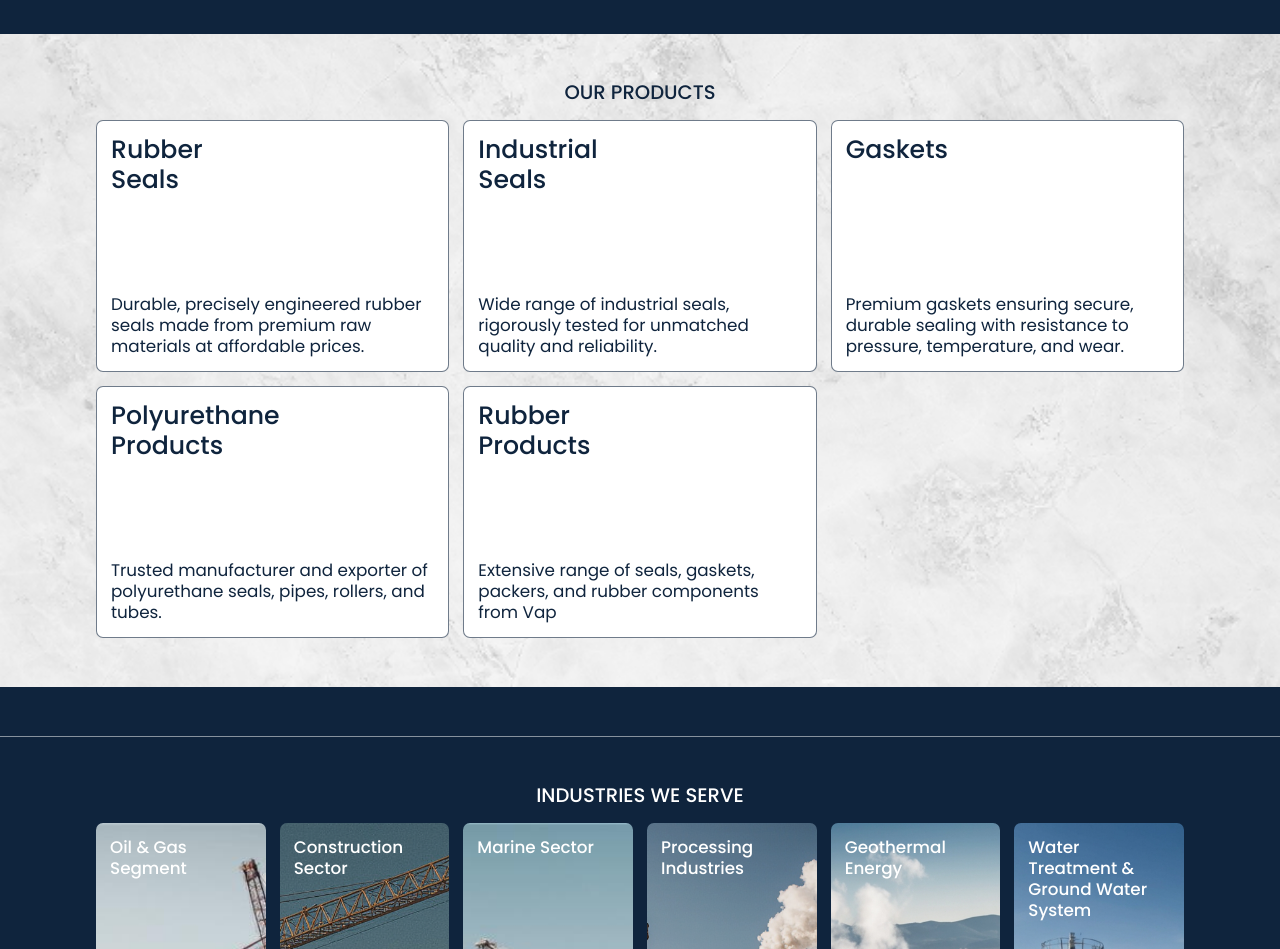
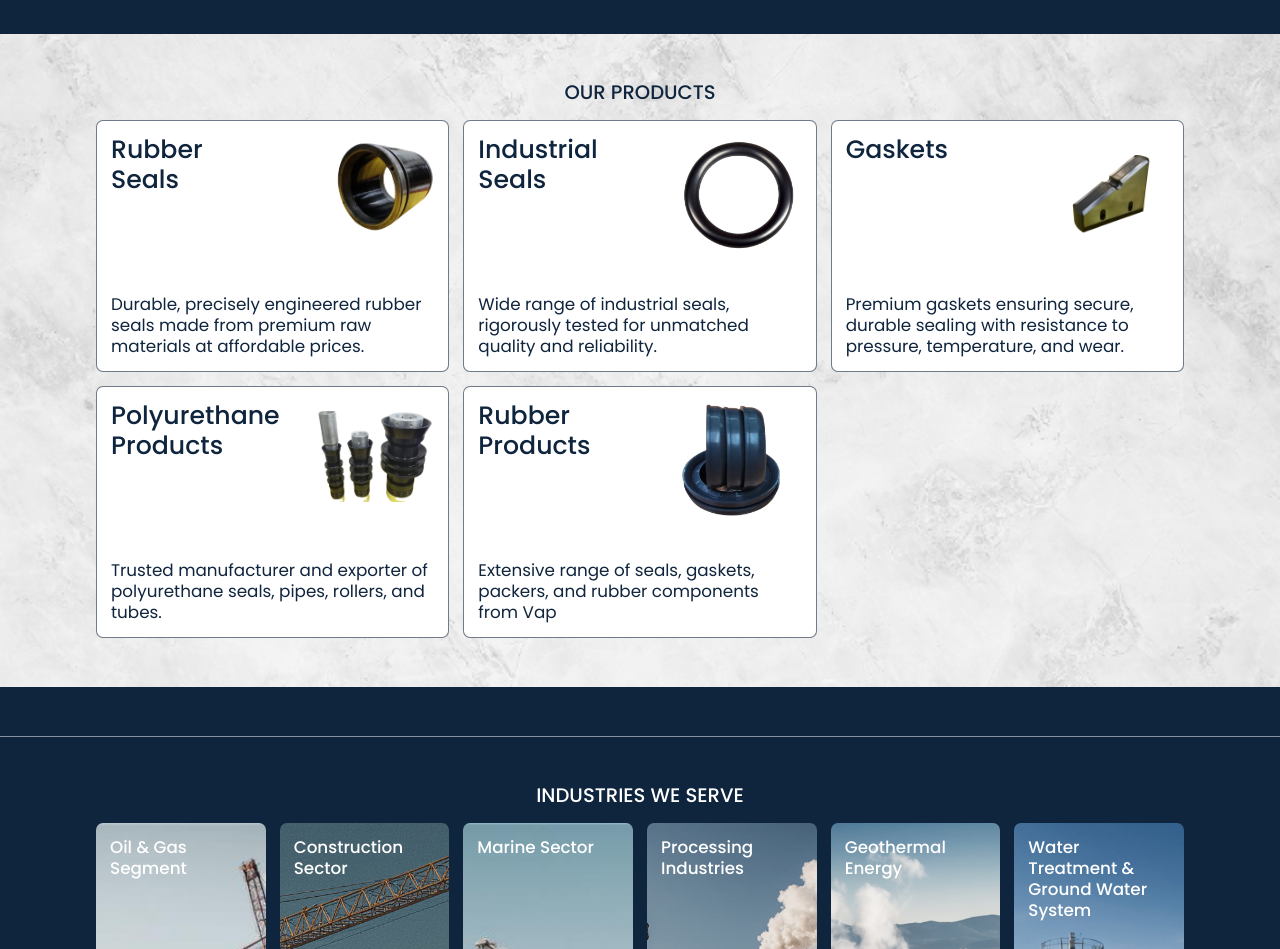
Before and after one commit to muhammedaslammm/fortune_sealing, a Next.js app in the folder frontend/: page / in a window 1280 px wide. Shown: the part 900-1849 px from the top of the page. Built offline with nearby package versions, Linux system fonts and the light colour scheme; a web font is replaced by a local one.

Commit message:
(update):small update made

```diff
--- a/frontend/app/components/Products.jsx
+++ b/frontend/app/components/Products.jsx
@@ -30,11 +30,11 @@ const Products = () => {
                 <div className="mt-auto text_color--secondary text max-w-[30rem] text-[1.2rem] leading-[1.5rem]">
                   {product.short_description}
                 </div>
-                {/* <img
+                <img
                   className="absolute top-[0rem] right-[.5rem] h-[8rem] w-[8rem] lg:h-[9rem] lg:w-[9rem] xl:w-[10rem] xl:h-[10rem] object-contain"
                   src={product.banner_image}
                   alt={product.name}
-                /> */}
+                />
               </div>
             </Link>
           ))}
--- a/frontend/app/product/[product_id]/page.jsx
+++ b/frontend/app/product/[product_id]/page.jsx
@@ -29,8 +29,9 @@ const ProductPage = () => {
                   {product.images.map((image, index) => (
                     <div
                       key={index}
-                      className="border border-[#BABABA] bg-[#f9f9f9] hover:bg-[#ffffff] transition bg- p-4 flex flex-col items-center justify-center gap-5 rounded-[.5rem]"
+                      className="border border-[#BABABA]  transition bg- p-4 flex flex-col items-center justify-center gap-5 rounded-[.5rem]"
                     >
+                      {/* bg-[#f9f9f9] */}
                       <img
                         src={image.image}
                         alt={image.title}
```
